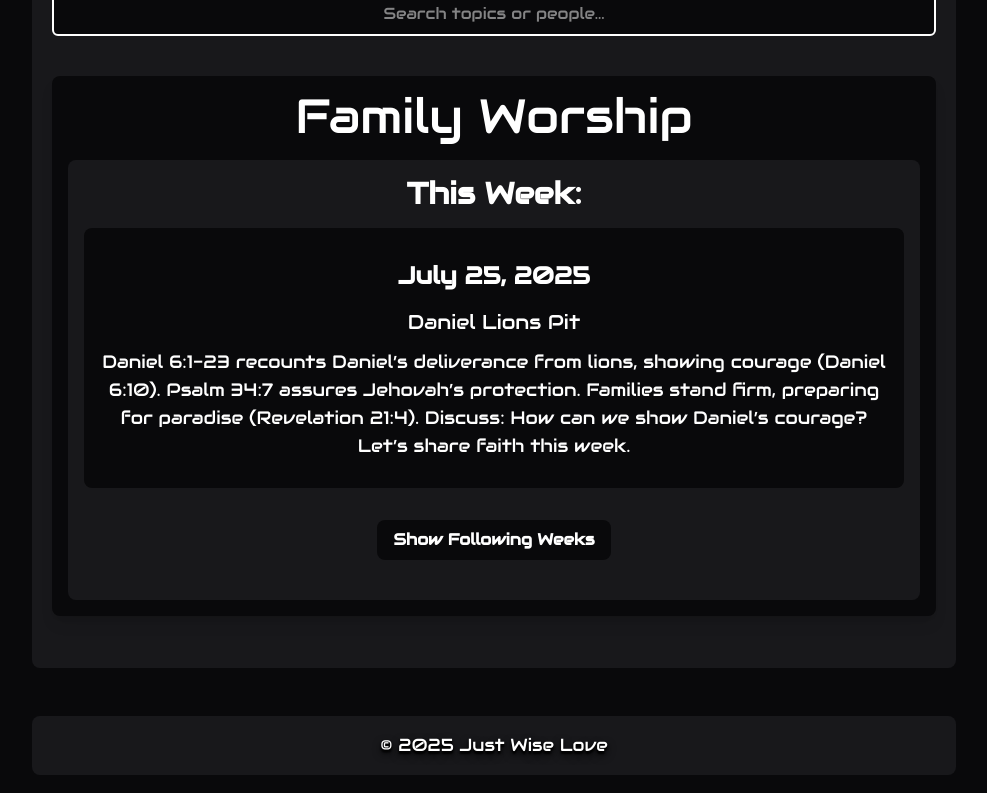
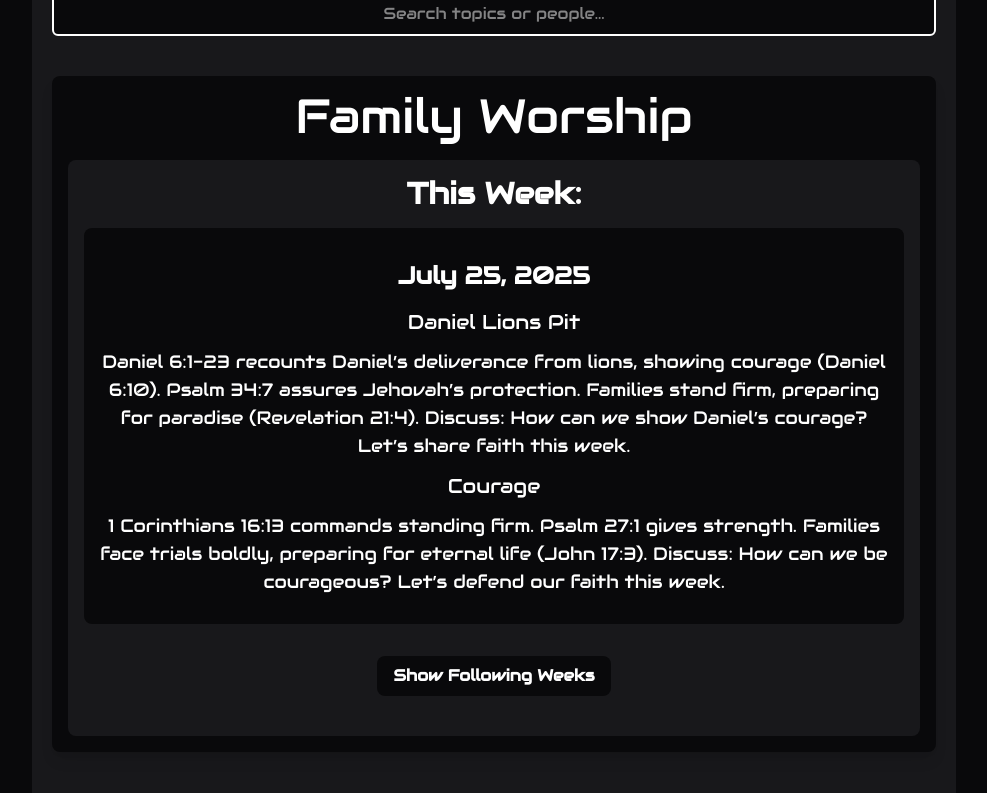
Before and after one commit to glenniii-dev/justwiselove, a React (Vite) app: page / in a window 1280 px wide. Shown: the part 369-1162 px from the top of the page, without its empty margins (146-1133 px from the left). Built offline with nearby package versions, Linux system fonts and the light colour scheme.

Commit message:
Fixed Family worship bug about T1 and T2

```diff
--- a/src/components/FamilyWorship.jsx
+++ b/src/components/FamilyWorship.jsx
@@ -6,6 +6,8 @@ const renderWeekContent = (item) => (
     <h3 className="text-2xl font-semibold m-4">{item.D}</h3>
     <p className="text-xl mb-3">{item.T}</p>
     <p className="text-lg">{item.R}</p>
+    <p className="text-xl m-3">{item.T1}</p>
+    <p className="text-lg">{item.R1}</p>
     <p className="text-xl m-3">{item.T2}</p>
     <p className="text-lg">{item.R2}</p>
     <p className="text-xl m-3">{item.T3}</p>
```
